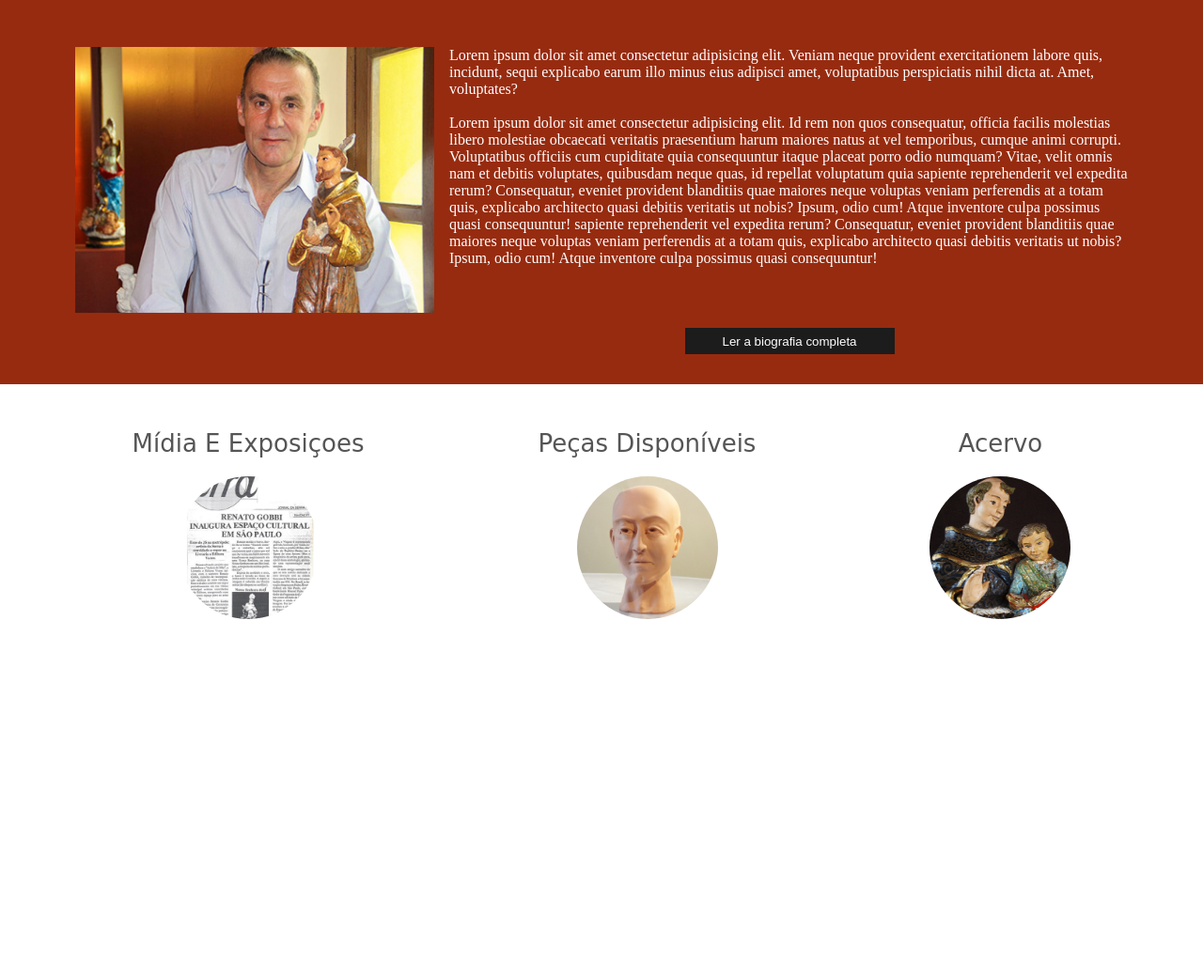
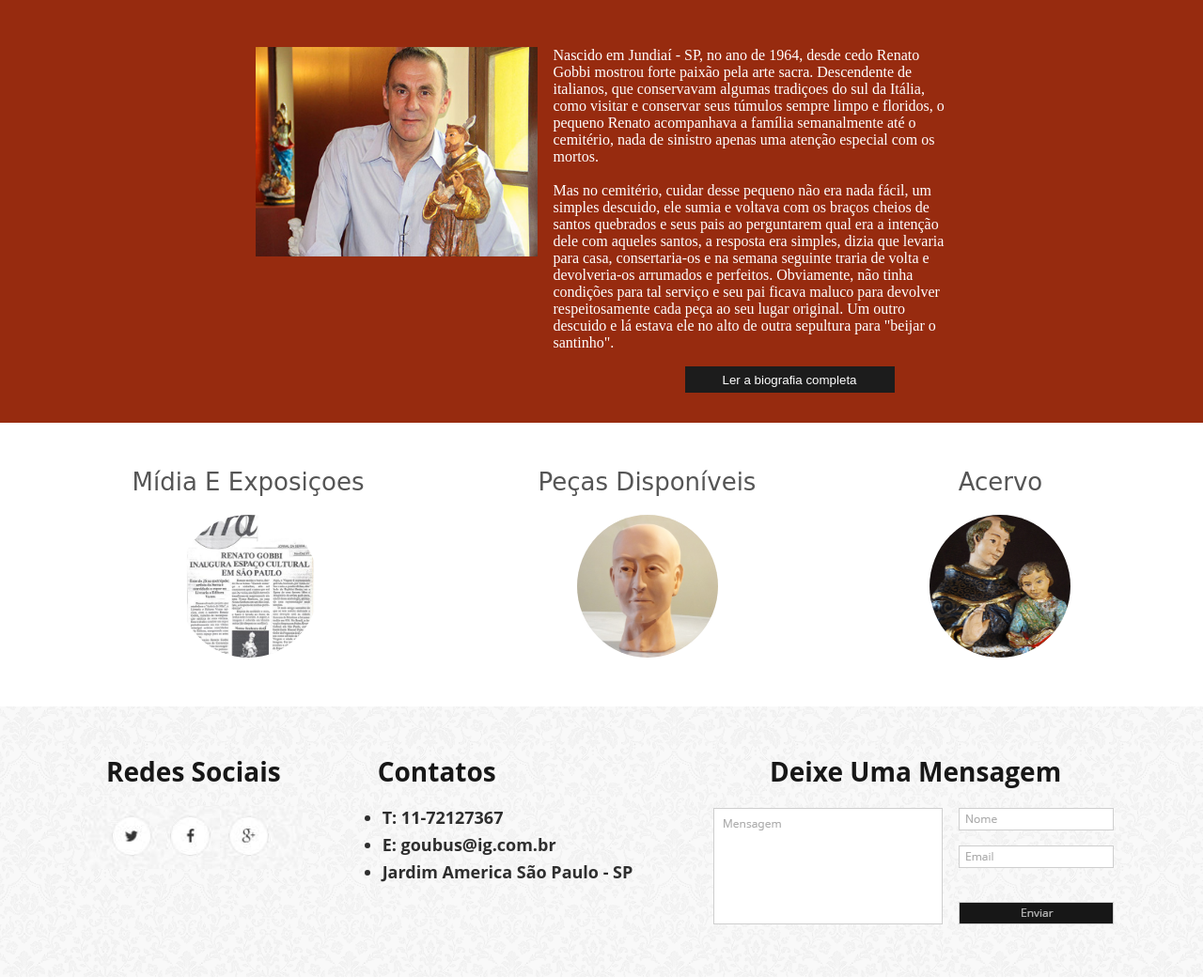
Before and after one commit to theuslefone/teste-html-css, a plain HTML site: page index.html in a window 1280 px wide. Shown: the part 520-1560 px from the top of the page at 94% size. Before the commit the page ends 1231 px from the top, so only its background shows below. Drawn offline with Linux system fonts and the light colour scheme; files whose address does not match are found by name.

Commit message:
Finaliza Footer

```diff
--- a/index.html
+++ b/index.html
@@ -28,15 +28,11 @@
 
                 <div class="lorem">
                     <p>
-                        Lorem ipsum dolor sit amet consectetur adipisicing elit. Veniam neque provident exercitationem labore quis, incidunt, sequi explicabo earum illo minus eius adipisci amet, voluptatibus perspiciatis nihil dicta at. Amet, voluptates?
+                        Nascido em Jundiaí - SP, no ano de 1964, desde cedo Renato Gobbi mostrou forte paixão pela arte sacra. Descendente de italianos, que conservavam algumas tradiçoes do sul da Itália, como visitar e conservar seus túmulos sempre limpo e floridos, o pequeno Renato acompanhava a família semanalmente até o cemitério, nada de sinistro apenas uma atenção especial com os mortos.
                     </p>
                     <br>
                     <p>
-                        Lorem ipsum dolor sit amet consectetur adipisicing elit. Id rem non quos consequatur, officia facilis molestias libero molestiae obcaecati veritatis praesentium harum maiores natus at vel temporibus, cumque animi corrupti.
-                        Voluptatibus officiis cum cupiditate quia consequuntur itaque placeat porro odio numquam? Vitae, velit omnis nam et debitis voluptates, quibusdam neque quas, id repellat voluptatum quia sapiente reprehenderit vel expedita rerum?
-                        Consequatur, eveniet provident blanditiis quae maiores neque voluptas veniam perferendis at a totam quis, explicabo architecto quasi debitis veritatis ut nobis? Ipsum, odio cum! Atque inventore culpa possimus quasi consequuntur!
-                        sapiente reprehenderit vel expedita rerum?
-                        Consequatur, eveniet provident blanditiis quae maiores neque voluptas veniam perferendis at a totam quis, explicabo architecto quasi debitis veritatis ut nobis? Ipsum, odio cum! Atque inventore culpa possimus quasi consequuntur!
+                        Mas no cemitério, cuidar desse pequeno não era nada fácil, um simples descuido, ele sumia e voltava com os braços cheios de santos quebrados e seus pais ao perguntarem qual era a intenção dele com aqueles santos, a resposta era simples, dizia que levaria para casa, consertaria-os e na semana seguinte traria de volta e devolveria-os arrumados e perfeitos. Obviamente, não tinha condições para tal serviço e seu pai ficava maluco para devolver respeitosamente cada peça ao seu lugar original. Um outro descuido e lá estava ele no alto de outra sepultura para "beijar o santinho".
                     </p>
 
                 </div>
@@ -65,7 +61,25 @@
 
 
     <footer>
+        <div class="box-redes-sociais">
+            <h1>Redes Sociais</h1>
+            <img src="/img/img-redessociais2.png" alt="Redes Sociais">
+        </div>
 
+        <div class="box-contato">
+            <h1>Contatos</h1>
+
+            <ul>
+                <li>T: 11-72127367</li>
+                <li>E: goubus@ig.com.br</li>
+                <li> Jardim America São Paulo - SP</li>
+            </ul>
+        </div>
+
+        <div class="box-mensagem">
+            <h1>Deixe uma mensagem</h1>
+            <img src="/img/img-form.png" alt="">
+        </div>
     </footer>
 </body>
 
--- a/style/style.css
+++ b/style/style.css
@@ -18,12 +18,17 @@ header {
     height: 50vh;
 }
 
+footer{
+    background-image: url('/img/textura-footer.gif');
+}
+
 
 
 
 
 @media (min-width: 1080px)
 {
+    /* Header */
     .box-itens{
         display: flex;
         justify-content: space-evenly;
@@ -42,6 +47,7 @@ header {
         height: 25px;
     }
 
+    /* Main */
     .box-biografia-artista{
         background-color: #972b0f;
         padding: 2rem;
@@ -50,7 +56,7 @@ header {
     .box-conteudo{
         display: grid;
         grid-template-columns: auto auto;
-        padding: 3rem 3rem 1rem 3rem;
+        padding: 3rem 15rem 1rem 15rem;
     }
 
     #renato{
@@ -103,12 +109,48 @@ header {
 
     }
 
+    /* Footer */
+
+    footer {
+        display: flex;
+        justify-content: space-around;
+        padding: 50px;
+    }
+
+    footer div h1{
+        color: #171717;
+        font-weight: bold;
+        font-family: 'Open Sans', sans-serif;
+        font-size: 28px;
+        margin-bottom: 18px;
+        text-transform: capitalize;
+
+    }
+
+    footer div{
+        text-align: center;
+    }
+
+    .box-contato ul li{
+        text-align: start;
+        color: #2e2e2e;
+        font-weight: bold;
+        font-family: 'Open Sans', sans-serif;
+        font-size: 18px;
+        margin: 5px;
+    }
+
+    .box-contato h1 {
+        text-align: start;
+    }
+
 }
 
 
 
 @media (max-width: 1079px){
 
+    /* Header */
     .box-itens{
         display: flex;
         justify-content: space-between;
@@ -126,6 +168,9 @@ header {
        display: none;
     }
 
+    /* Main */
+
+    /* Area biografia */
     .box-biografia-artista{
         background-color: #972b0f;
         padding: 3rem;
@@ -164,13 +209,14 @@ header {
 
     }
 
+    /* Area cards */
+
     .box-thumbnails{
-        display: flex;
-        justify-content: space-around;
-        padding: 3rem;
+        margin-top: 50px;
     }
 
     .itens-thumb{
+        margin-top: 30px;
         text-align: center;
     }
 
@@ -190,5 +236,34 @@ header {
 
     }
 
+    /* Footer */
+
+    footer div h1{
+        color: #171717;
+        font-weight: bold;
+        font-family: 'Open Sans', sans-serif;
+        font-size: 28px;
+        margin-bottom: 18px;
+        text-transform: capitalize;
+
+    }
+
+    footer div{
+        text-align: center;
+        margin: 20px;
+        padding-top: 20px;
+    }
+
+    .box-contato ul li{
+        color: #2e2e2e;
+        font-weight: bold;
+        font-family: 'Open Sans', sans-serif;
+        font-size: 18px;
+        margin: 5px;
+    }
+
+    .box-mensagem img {
+        width: 90%;
+    }
 
 }
```
Also changed, not shown: img/img-redessociais2.png (added).
